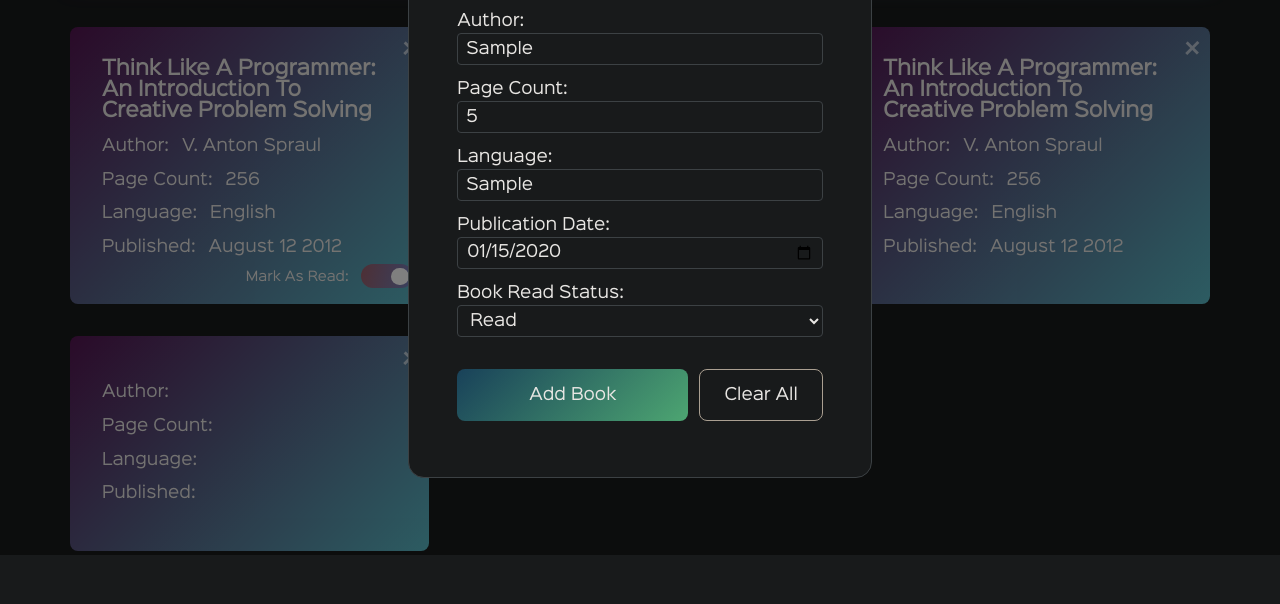
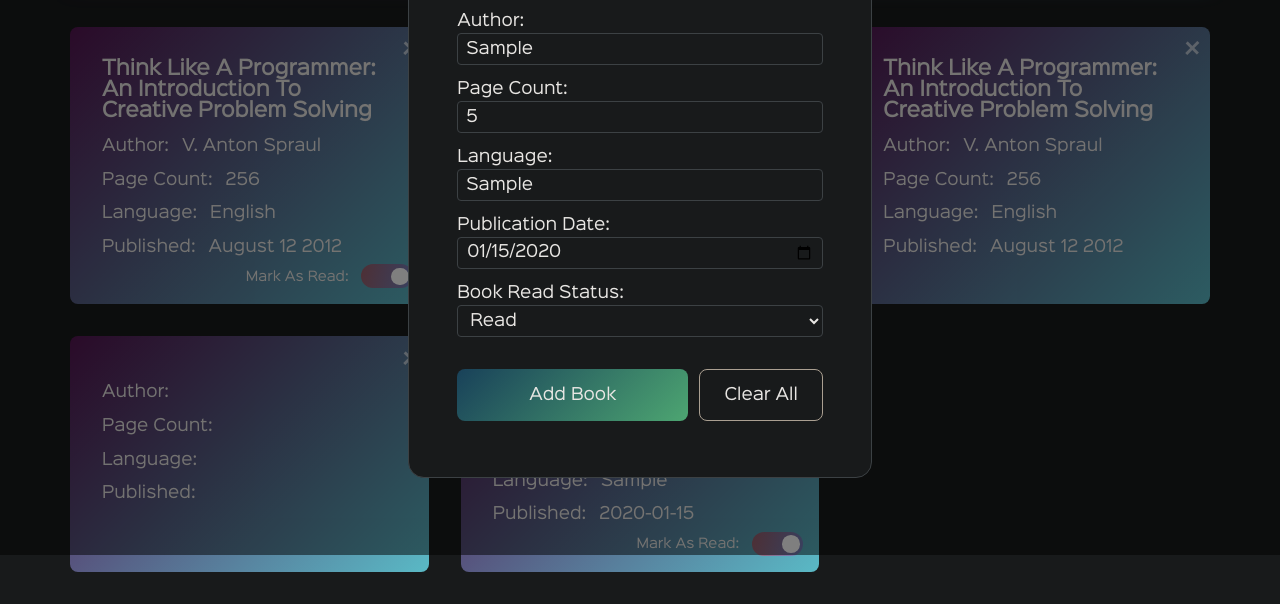
Before and after one commit to JustinNTL/library, a plain HTML site: page index.html in a window 1280 px wide. Both pictures are taken after typing "Sample", "Sample", "5", "Sample", "2020-01-15" into the empty fields and a click on the button "Add Book". Shown: the part 245-849 px from the top of the page. Before the commit the page ends 828 px from the top, so only its background shows below. Drawn offline with Linux system fonts and the light colour scheme.

Commit message:
Adjust html select read values, Fix the use of the js class to be dynamic, Add event listener to form submit, Clean up some unneeded code

```diff
--- a/index.html
+++ b/index.html
@@ -150,28 +150,28 @@
       <span class="close-form"></span>
       <label for="form-book-title">
         Book Title:
-        <input form-title type="text" id="form-book-title" name="book-title">
+        <input form-title type="text" id="form-book-title" name="book-title" required>
       </label>
       <label for="form-book-author">
         Author:
-        <input form-author type="text" id="form-book-author" name="book-author">
+        <input form-author type="text" id="form-book-author" name="book-author" required>
       </label>
       <label for="form-book-pages">
         Page Count:
-        <input form-pages type="number" id="form-book-pages" name="book-pages" min="1">
+        <input form-pages type="number" id="form-book-pages" name="book-pages" min="1" required>
       </label>
       <label for="form-book-language">
         Language:
-        <input form-lang type="text" id="form-book-language" name="book-language">
+        <input form-lang type="text" id="form-book-language" name="book-language" required>
       </label>
       <label for="form-book-publication">
         Publication Date:
-        <input form-pub type="date" id="form-book-publication" name="book-publication">
+        <input form-pub type="date" id="form-book-publication" name="book-publication" required>
       </label>
       <label for="form-book-read-status">Book Read Status:
         <select form-read-status name="book-status" id="read-status">
-          <option value="true">Read</option>
-          <option value="false">Unread</option>
+          <option value="read">Read</option>
+          <option value="unread">Unread</option>
         </select>
       </label>
       <div class="add-book-buttons">
--- a/js/library.js
+++ b/js/library.js
@@ -7,27 +7,25 @@
 const formPub = document.querySelector('[form-pub]');
 const formReadStatus = document.querySelector('[form-read-status]');
 
-let myLibrary = [{}];
+let myLibrary = [];
 
-class Library {
-  constructor(formTitle, formAuthor, formPages, formLanguage, formPublication, formReadStatus) {
-    this.formTitle = title;
-    this.formAuthor = author;
-    this.formPages = pages;
-    this.formLanguage = language;
-    this.formPublication = publication;
-    this.formReadStatus = bstatus;
+class Book {
+  constructor(formTitle, formAuthor, formPages, formLang, formPub, formReadStatus) {
+    this.formTitle = formTitle.value;
+    this.formAuthor = formAuthor.value;
+    this.formPages = formPages.value;
+    this.formLang = formLang.value;
+    this.formPub = formPub.value;
+    this.formReadStatus = formReadStatus.value;
   }
-  //next course of action, grab form values and push into array (this goes before the html conversion and template), create loop to go through
-  //the array to display (doesn't really seem necessary when it all dissappears on refresh) this push/pop/splice forgot which one for del, similar
-  //to calculator
+
   addBook() {
     const convertHtml = (html) => {
       const template = document.createElement('template');
       template.innerHTML = html.trim();
       return template.content.firstElementChild;
     }
-    const sanitizeHTML = (str) => {
+    const sanitizeHtml = (str) => {
       const temp = document.createElement('div');
       temp.textContent = str;
       return temp.innerHTML;
@@ -35,31 +33,33 @@
     const book_html_template = `
       <div class="book-card">
       <span class="card-remove">+</span>
-      <h3 class="book-title">${sanitizeHtml(this.title)}</h3>
+      <h3 class="book-title">${sanitizeHtml(this.formTitle)}</h3>
       <span class="book-author">
         <span class="book-label">Author:</span>
-        ${sanitizeHtml(this.author)}
+        ${sanitizeHtml(this.formAuthor)}
       </span>
       <span class="book-pages">
         <span class="book-label">Page Count:</span>
-        ${sanitizeHtml(this.pages)}
+        ${sanitizeHtml(this.formPages)}
       </span>
       <span class="book-language">
         <span class="book-label">Language:</span>
-        ${sanitizeHtml(this.language)}
+        ${sanitizeHtml(this.formLang)}
       </span>
       <span class="book-publication">
         <span class="book-label">Published:</span>
-        ${sanitizeHtml(this.publication)}
+        ${sanitizeHtml(this.formPub)}
       </span>
       <span class="read-toggle-label">Mark As Read:</span>
       <label class="toggle-switch">
-        <input type="checkbox" ${sanitizeHtml(this.bstatus) === 'read' ? 'checked' : 'unchecked'}>
+        <input type="checkbox" ${sanitizeHtml(this.formReadStatus) === 'read' ? 'checked' : 'unchecked'}>
         <span class="toggle-slider"></span>
       </label>
     </div>`;
     bookContainer.append(convertHtml(book_html_template));
-  } //may not need to sanitize the publication and bstatus above here ^^^
+    myLibrary.push(convertHtml(book_html_template));
+
+  }
 
   delBook() {
 
@@ -69,55 +69,12 @@
     //etch a sketch will help here
   }
 
-
   // possible delete option to keep track of respective cards using data attributes
 
 }
 
-const library = new Library(formTitle, formAuthor, formPages, formLanguage, formPublication, formReadStatus);
-
-addBookBtn.addEventListener('click', () => Library.addBook())
-
-
-/* this works in adding the template, use this as a foundation for the class.
-function addBook() {
-  const htmlConversion = (html) => {
-    const template = document.createElement('template');
-    template.innerHTML = html.trim();
-    return template.content.firstElementChild;
-  }
-  const sanitizeHTML = (str) => {
-    const temp = document.createElement('div');
-    temp.textContent = str;
-    return temp.innerHTML;
-  }
-  const book_html_template = `
-  <div class="book-card">
-    <span class="card-remove">+</span>
-    <h3 class="book-title"></h3>
-    <span class="book-author">
-      <span class="book-label">Author:</span>
-
-    </span>
-    <span class="book-pages">
-      <span class="book-label">Page Count:</span>
-
-    </span>
-    <span class="book-language">
-      <span class="book-label">Language:</span>
-
-    </span>
-    <span class="book-publication">
-      <span class="book-label">Published:</span>
-
-    </span>
-    <span class="read-toggle-label">Mark As Read:</span>
-    <label class="toggle-switch">
-      <input type="checkbox" >
-      <span class="toggle-slider"></span>
-    </label>
-  </div>`;
-
-  might want to change this to be more modular or something
-  bookContainer.append(htmlConversion(book_html_template));
-} */
+addBookBtn.addEventListener('click', () => {
+ const book = new Book(formTitle, formAuthor, formPages, formLang, formPub, formReadStatus);
+ myLibrary.push(book)
+ book.addBook();
+})
```
